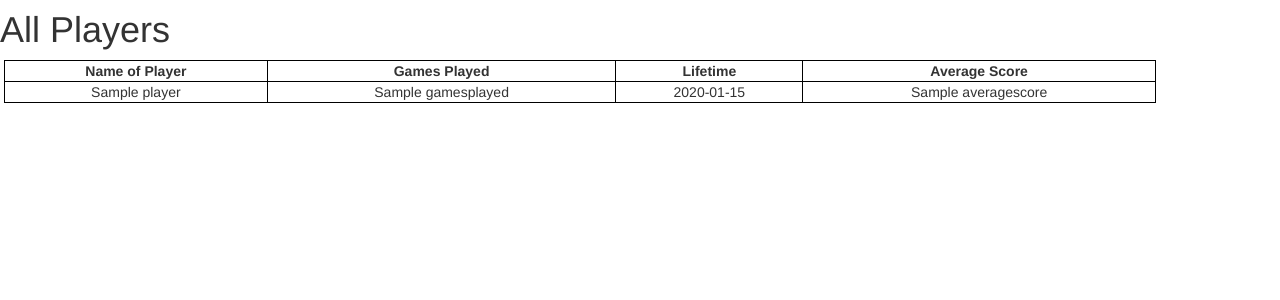
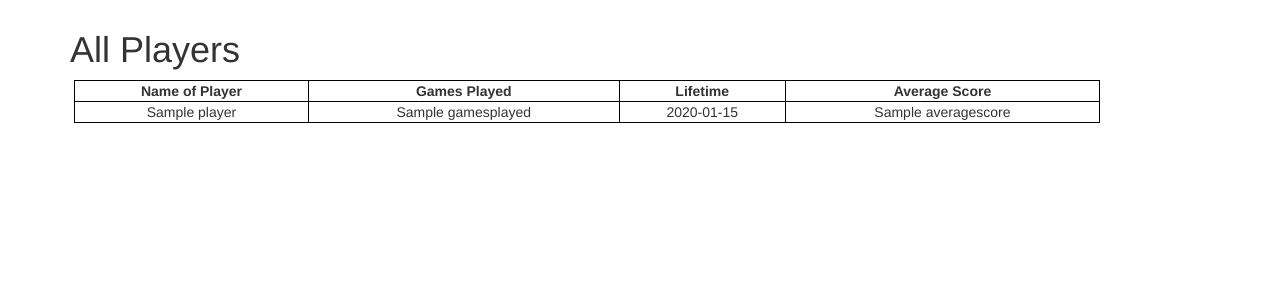
Before and after one commit to BTST/ProjectMJ, a Flask app: template templates/players.html in a window 1280 px wide. Shown: the part 73-373 px from the top of the page. Run offline with Flask 2, Linux system fonts and the light colour scheme; the template is opened without the code that fills it: most values are stand-ins (such as "Sample title", 1, 10 or a date in 2020); some libraries are stand-ins or nearby versions.

Commit message:
add containers

```diff
--- a/templates/allsessions.html
+++ b/templates/allsessions.html
@@ -2,6 +2,7 @@
 
 {% block content %}
 
+<div class='container'>
 <h1>All Sessions </h1>
 
 
@@ -20,7 +21,7 @@
     </tr>
   {% endfor %}
 </table>
-
+ </div>
 
 
 {% endblock %}
--- a/templates/deletesession.html
+++ b/templates/deletesession.html
@@ -1,7 +1,7 @@
 {% extends "layout.html" %}
 
 {% block content %}
-
+<div class='container'>
 <table style="width:90%">
   <tr>
     <th>id</th>
@@ -39,4 +39,6 @@
   <button type="submit" class="btn btn-primary">delete session number</button>
   </form>
 </div>
+
+ </div>
 {% endblock %}
--- a/templates/players.html
+++ b/templates/players.html
@@ -1,7 +1,7 @@
 {% extends "layout.html" %}
 
 {% block content %}
-
+<div class='container'>
 <h1>All Players </h1>
 
 <table style="width:90%">
@@ -20,5 +20,5 @@
      </tr>
   {% endfor %}
 </table>
-
+</div>
 {% endblock %}
--- a/templates/sessions.html
+++ b/templates/sessions.html
@@ -1,7 +1,7 @@
 {% extends "layout.html" %}
 
 {% block content %}
-
+<div class='container'>
 <h1>Input Session Details</h1>
   <div class="form-group">
     <form action="/createsession" method="POST">
@@ -44,5 +44,5 @@
     <button type="submit" class="btn btn-primary">Submit Session</button>
 </form>
   </div>
-
+</div>
 {% endblock %}
```
